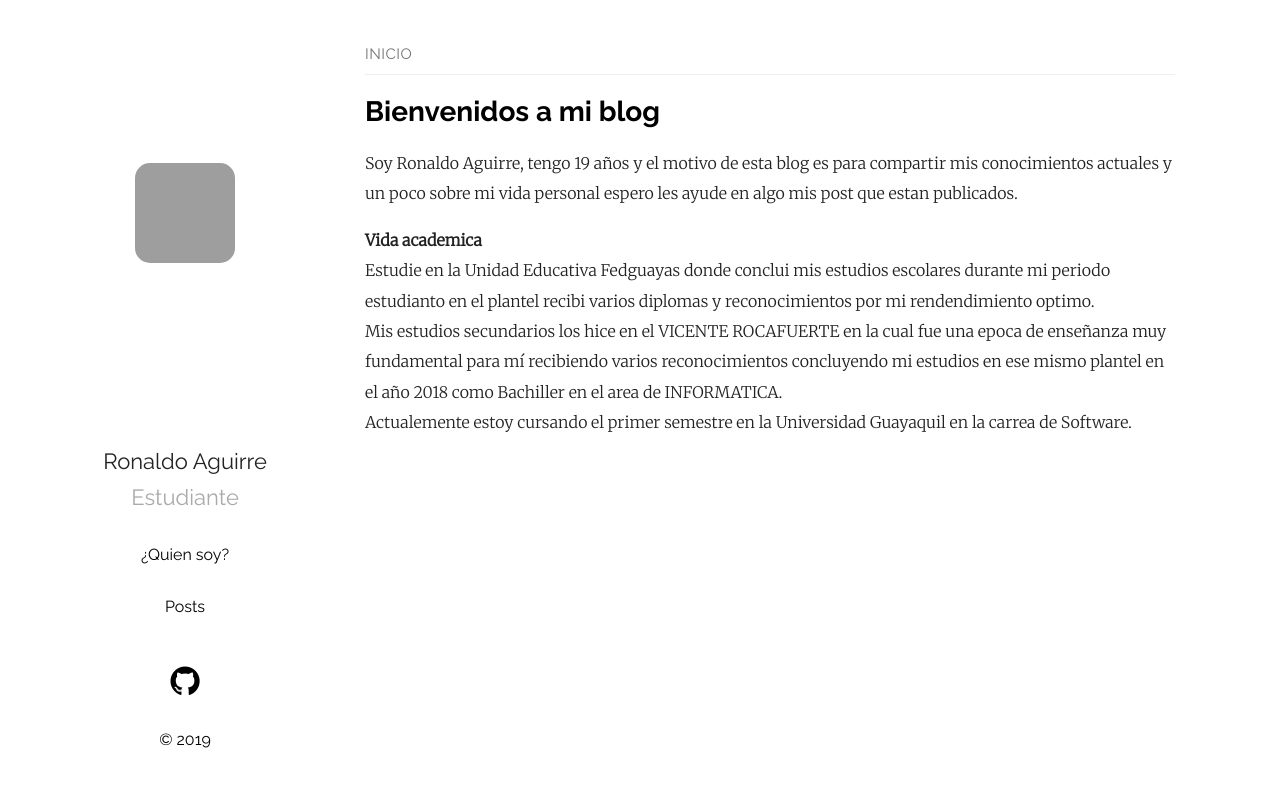
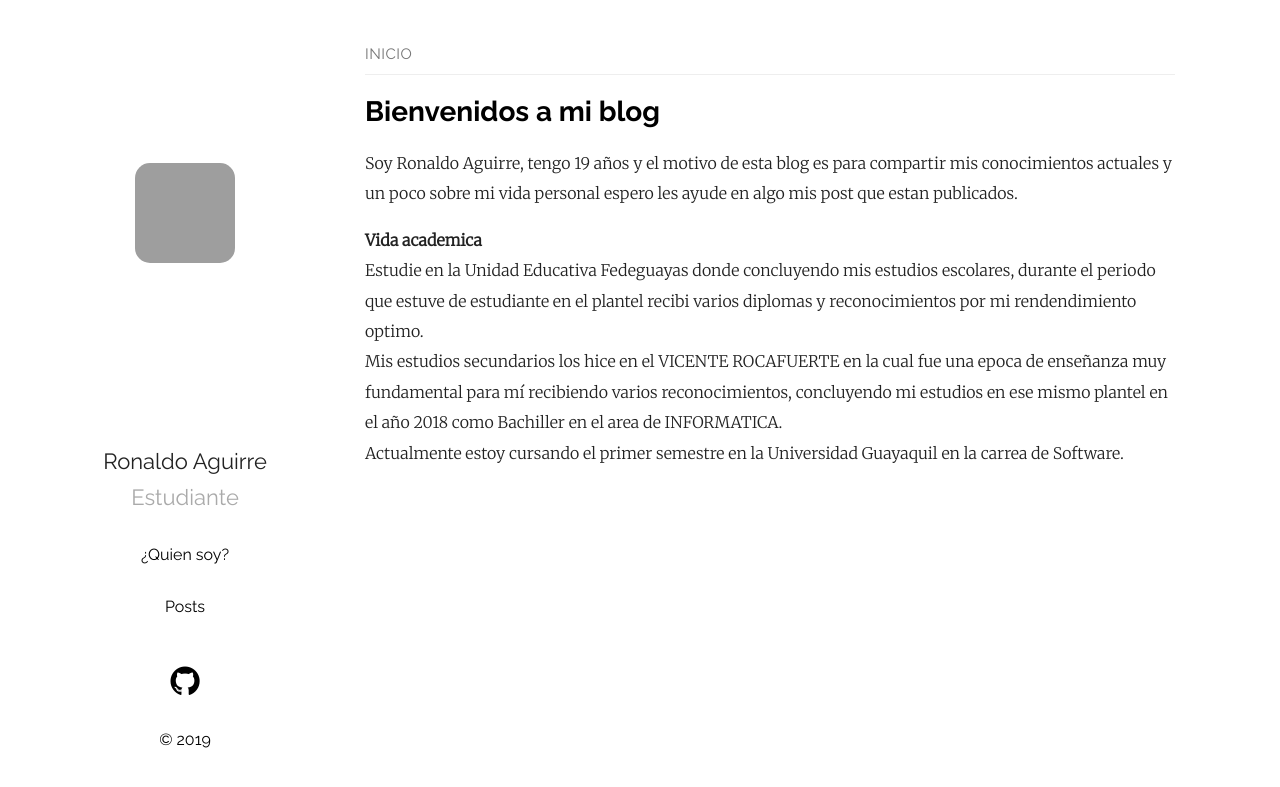
Before and after one commit to RonaldoJa/RonaldoJa.github.io, a Jekyll site: the page built from index.md, in a window 1280 px wide, cut to the strip 0-787 px from the top of the page. Built offline with Jekyll 4.4.1, drawn with Linux system fonts in a browser that asks for light colours; grey boxes are pictures that could not be loaded.

Commit message:
Update home.html

```diff
--- a/_layouts/home.html
+++ b/_layouts/home.html
@@ -23,11 +23,11 @@ el motivo de esta blog es para compartir mis conocimientos actuales y un poco so
 
 espero les ayude en algo mis post que estan publicados.
 
-<p><b>Vida academica </b><br> Estudie en la Unidad Educativa Fedguayas donde conclui mis estudios escolares durante mi periodo estudianto en el plantel recibi varios diplomas y reconocimientos por mi rendendimiento optimo.
+<p><b>Vida academica </b><br> Estudie en la Unidad Educativa Fedeguayas donde concluyendo mis estudios escolares, durante el periodo que estuve de estudiante en el plantel recibi varios diplomas y reconocimientos por mi rendendimiento optimo.
 
-<br>Mis estudios secundarios los hice en el VICENTE ROCAFUERTE en la cual fue una epoca de enseñanza muy fundamental para mí recibiendo varios reconocimientos concluyendo mi estudios en ese mismo plantel en el año 2018 como Bachiller en el area de INFORMATICA.
+<br>Mis estudios secundarios los hice en el VICENTE ROCAFUERTE en la cual fue una epoca de enseñanza muy fundamental para mí recibiendo varios reconocimientos, concluyendo mi estudios en ese mismo plantel en el año 2018 como Bachiller en el area de INFORMATICA.
 
-<br>Actualemente estoy cursando el primer semestre en la Universidad Guayaquil en la carrea de Software.
+<br>Actualmente estoy cursando el primer semestre en la Universidad Guayaquil en la carrea de Software.
 
 
 </div>
```
